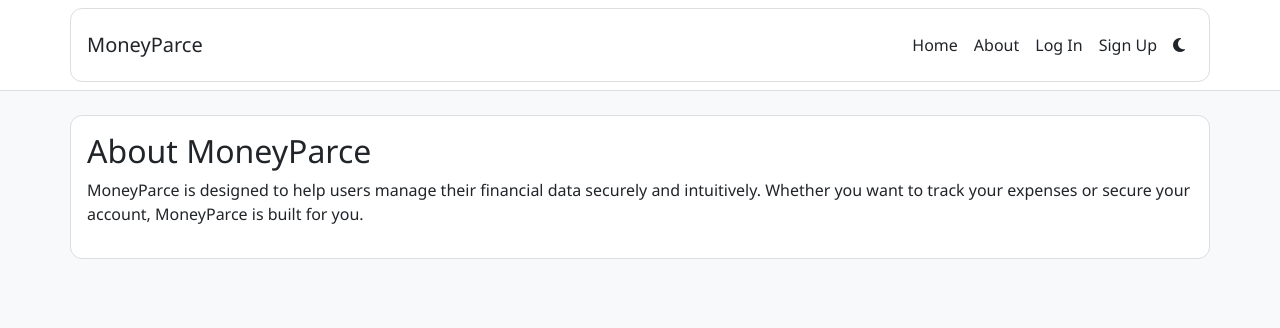
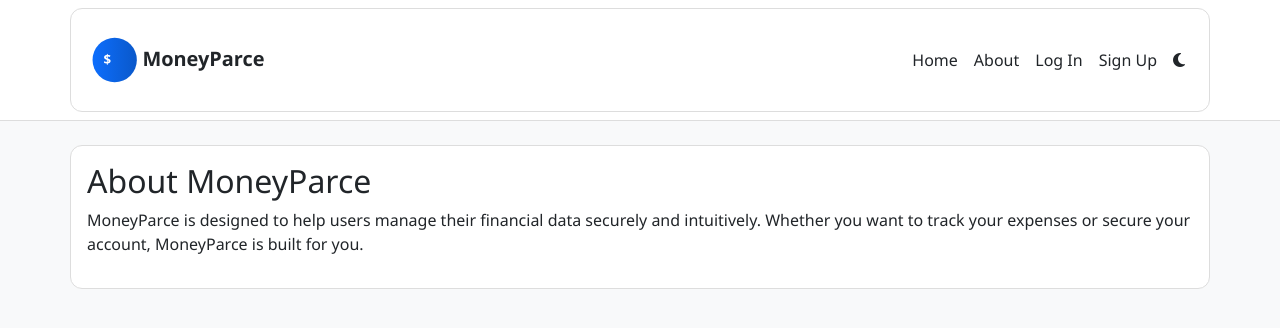
Before and after one commit to shubh-team-4/MoneyParce, a Django app: page /about/ in a window 1280 px wide. Shown: the top 328 px of the page. Run offline with Django 5.2, Linux system fonts and the light colour scheme.

Commit message:
Added Logo to Home screen
there was a bug where the moneyparse logo did not show up on the splash screen so I fixed it.

```diff
--- a/core/templates/core/base.html
+++ b/core/templates/core/base.html
@@ -41,7 +41,25 @@
 </a>
 
         {% else %}
-          <a class="navbar-brand" href="{% url 'index' %}">MoneyParce</a>
+          <a class="navbar-brand" href="{% url 'index' %}">
+          <svg class="logo" xmlns="http://www.w3.org/2000/svg" width="300" height="100" viewBox="0 0 325 100">
+    <defs>
+      <linearGradient id="grad1" x1="0%" y1="0%" x2="100%" y2="0%">
+        <stop offset="0%" stop-color="var(--logo-gradient-start, #0d6efd)"/>
+        <stop offset="100%" stop-color="var(--logo-gradient-end, #0a58ca)"/>
+      </linearGradient>
+    </defs>
+    <circle cx="50" cy="50" r="40" fill="url(#grad1)" />
+    <text x="30" y="57" font-family="Segoe UI, sans-serif" font-size="24"
+          fill="var(--logo-dollar-color, #ffffff)" font-weight="bold">
+      $
+    </text>
+    <text x="100" y="60" font-family="Segoe UI, sans-serif" font-size="36"
+          fill="var(--logo-text-color, #212529)" font-weight="bold">
+      MoneyParce
+    </text>
+  </svg>
+          </a>
         {% endif %}
         <button class="navbar-toggler" type="button" data-bs-toggle="collapse" data-bs-target="#navbarNav">
           <span class="navbar-toggler-icon"></span>
```
Also changed, not shown: db.sqlite3.
